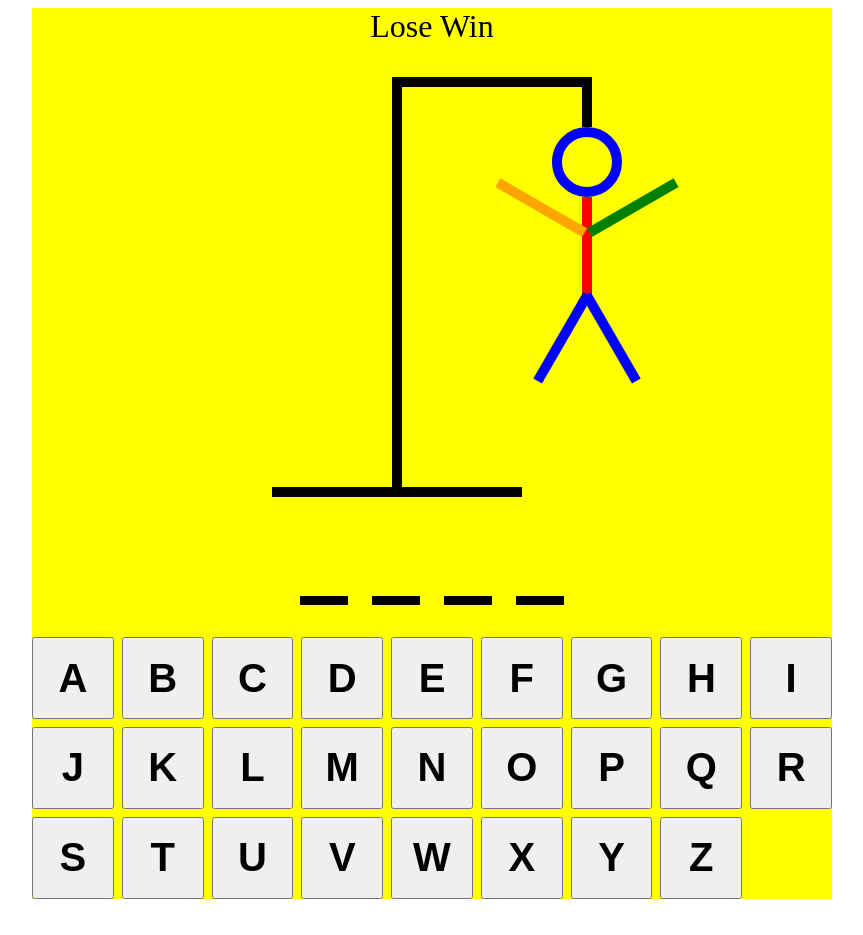
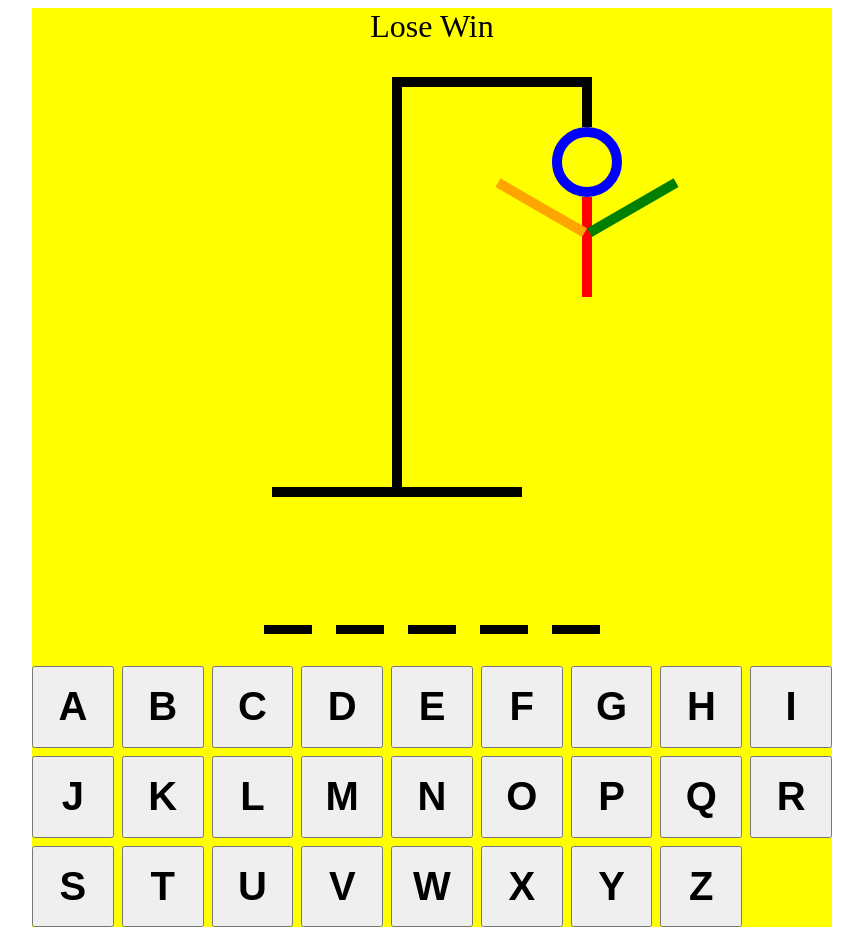
Before and after one commit to cavaglieridomenico/rt, a React (Vite) app in the folder hangman/: page / in a window 1280 px wide. Shown: the whole page, without its empty margins (208-1071 px from the left). Before the commit the page ends 907 px from the top, so only its background shows below. Built offline with nearby package versions, Linux system fonts and the light colour scheme.

Commit message:
Add logic for drawing and word components

```diff
--- a/hangman/src/App.tsx
+++ b/hangman/src/App.tsx
@@ -8,7 +8,15 @@ function App() {
   const [wordToGuess /*, setWordGuess*/] = useState(
     () => words[Math.floor(Math.random() * words.length)]
   );
-  const [guessedLetters, setGuessedLetters] = useState<string[]>([]);
+  const [guessedLetters, setGuessedLetters] = useState<string[]>([
+    "a",
+    "x",
+    "y",
+    "z",
+  ]);
+  const incorrectLetters: string[] = guessedLetters.filter(
+    (letter) => !wordToGuess.includes(letter)
+  );
 
   return (
     <div
@@ -23,8 +31,8 @@ function App() {
       }}
     >
       <div style={{ fontSize: "2rem", textAlign: "center" }}>Lose Win</div>
-      <HangmanDrawing />
-      <HangmanWord />
+      <HangmanDrawing numberOfGuesses={incorrectLetters.length} />
+      <HangmanWord guessedLetters={guessedLetters} wordToGuess={wordToGuess} />
       <div style={{ alignSelf: "stretch" }}>
         <Keyboard />
       </div>
--- a/hangman/src/HangmanDrawing.tsx
+++ b/hangman/src/HangmanDrawing.tsx
@@ -1,4 +1,8 @@
-const HangmanDrawing = () => {
+type HangmanDrawingProps = {
+  numberOfGuesses?: number;
+};
+
+const HangmanDrawing = ({ numberOfGuesses }: HangmanDrawingProps) => {
   const HEAD = (
     <div
       style={{
@@ -85,15 +89,13 @@ const HangmanDrawing = () => {
       }}
     ></div>
   );
+  console.log(numberOfGuesses);
+
+  const BODY_PARTS = [HEAD, BODY, RIGHT_ARM, LEFT_ARM, RIGHT_LEG, LEFT_LEG];
 
   return (
     <div style={{ position: "relative" }}>
-      {HEAD}
-      {BODY}
-      {RIGHT_ARM}
-      {LEFT_ARM}
-      {RIGHT_LEG}
-      {LEFT_LEG}
+      {BODY_PARTS.slice(0, numberOfGuesses)}
       <div
         style={{
           height: "50px",
--- a/hangman/src/HangmanWord.tsx
+++ b/hangman/src/HangmanWord.tsx
@@ -1,7 +1,9 @@
-const HangmanWord = () => {
-  const word = "test";
-  const guessedLetter: string[] = [];
+type HangmanWordProps = {
+  guessedLetters: string[];
+  wordToGuess: string;
+};
 
+const HangmanWord = ({ guessedLetters, wordToGuess }: HangmanWordProps) => {
   return (
     <div
       style={{
@@ -13,17 +15,17 @@ const HangmanWord = () => {
         fontFamily: "monospace",
       }}
     >
-      {word.split("").map((letter, index) => {
+      {wordToGuess.split("").map((letter, index) => {
         return (
           <div
             key={index}
             style={{
               borderBottom: ".1em solid black",
               width: ".5em",
-              height: ".7em",
+              height: "1em",
             }}
           >
-            {guessedLetter.includes(letter) && <span>{letter}</span>}
+            {guessedLetters.includes(letter) && <span>{letter}</span>}
           </div>
         );
       })}
--- a/hangman/src/Keyboad.tsx
+++ b/hangman/src/Keyboad.tsx
@@ -40,7 +40,7 @@ const Keyboad = () => {
     >
       {KEYS.map((character, index) => {
         return (
-          <button key={index} className={style["btn"]}>
+          <button key={index} className={`${style.btn}`}>
             {character}
           </button>
         );
--- a/hangman/src/keyboard.module.css
+++ b/hangman/src/keyboard.module.css
@@ -10,7 +10,16 @@
   color: black;
 }
 
-.btn:focus,
-.btn:hover {
+.btn.active {
+  background-color: hsl(200, 100%, 50%);
+  color: white;
+}
+
+.btn.inactive {
+  opacity: 0.3;
+}
+
+.btn:focus:not(:disabled),
+.btn:hover:not(:disabled) {
   background-color: hsl(200, 100%, 75%);
 }
```
